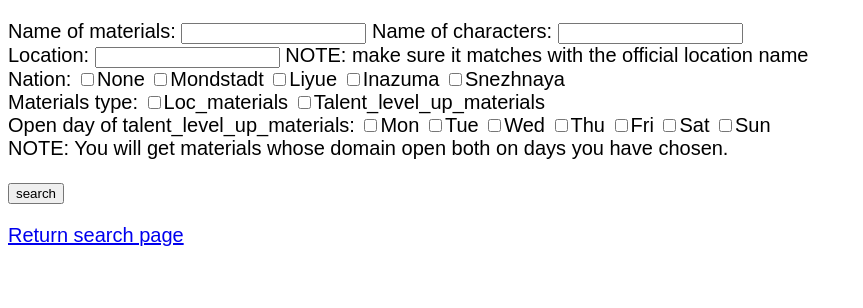
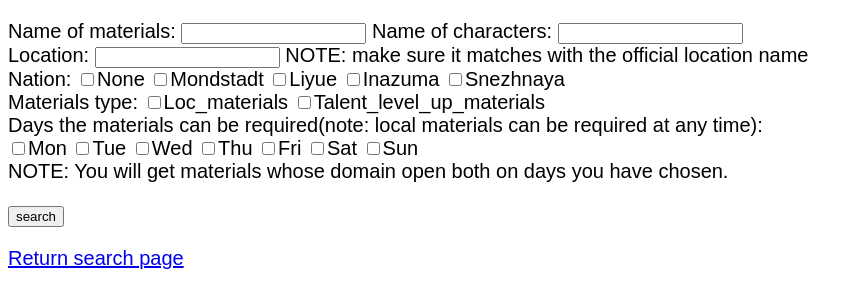
Before and after one commit to Surileez/genshin_database, a Flask app: template templates/materials.html in a window 1280 px wide. Shown: the part 207-515 px from the top of the page, without its empty margins (0-863 px from the left). Run offline with Flask 2, Linux system fonts and the light colour scheme; the template is opened without the code that fills it, so the values that code supplies are empty; parts of the project's set-up code (start-up, migrations or seed data) failed here and were passed over.

Commit message:
Add files via upload

```diff
--- a/templates/materials.html
+++ b/templates/materials.html
@@ -63,7 +63,8 @@
   <input type="checkbox" name="nid" value="Snezhnaya">Snezhnaya<br/>
    Materials type: <input type="checkbox" name="type" value="Loc_materials">Loc_materials
   <input type="checkbox" name="type" value="Talent_level_up_materials">Talent_level_up_materials<br/>
-   Open day of talent_level_up_materials: <input type="checkbox" name="open_day" value="1">Mon
+   Days the materials can be required(note: local materials can be required at any time):<br/>
+    <input type="checkbox" name="open_day" value="1">Mon
   <input type="checkbox" name="open_day" value="2">Tue
     <input type="checkbox" name="open_day" value="3">Wed
     <input type="checkbox" name="open_day" value="4">Thu
```
